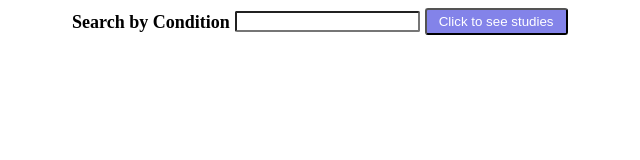
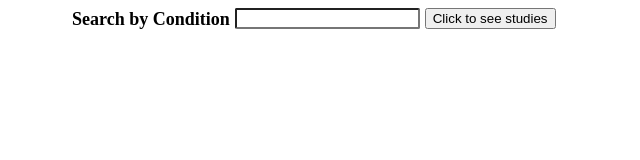
Before and after one commit to michaelpaulcuccia/clinicaltrialsgatsby, a Gatsby site in the folder client/: page / in a window 1280 px wide. Shown: the whole page, without its empty margins (48-688 px from the left). Built offline with nearby package versions, Linux system fonts and the light colour scheme; Gatsby itself is replaced by a stand-in of ours.

Commit message:
issue with styled button, app is working

```diff
--- a/client/src/components/StudiesByConditionForm.jsx
+++ b/client/src/components/StudiesByConditionForm.jsx
@@ -48,7 +48,8 @@ export default function StudiesByConditionForm() {
       <Box>
         <label>Search by Condition</label>
         <input type='text' value={data} onChange={(event) => setData(event.target.value)} />
-        <Button onClick={handleClick}>Click to see studies</Button>
+        {/* <Button onClick={handleClick}>Click to see studies</Button> */}
+        <button onClick={handleClick}>Click to see studies</button>
       </Box>
       {
         showStudies &&
```
